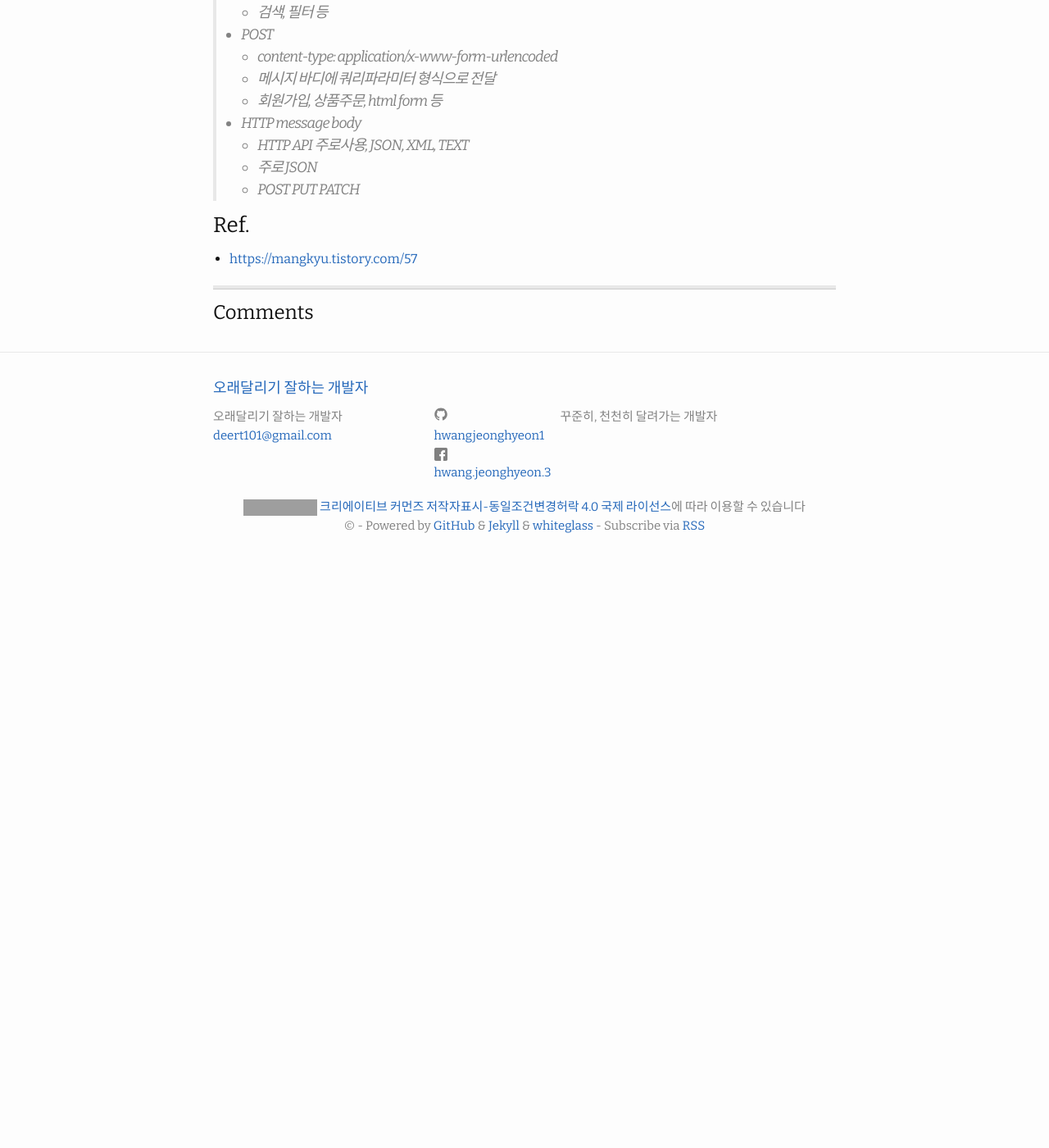
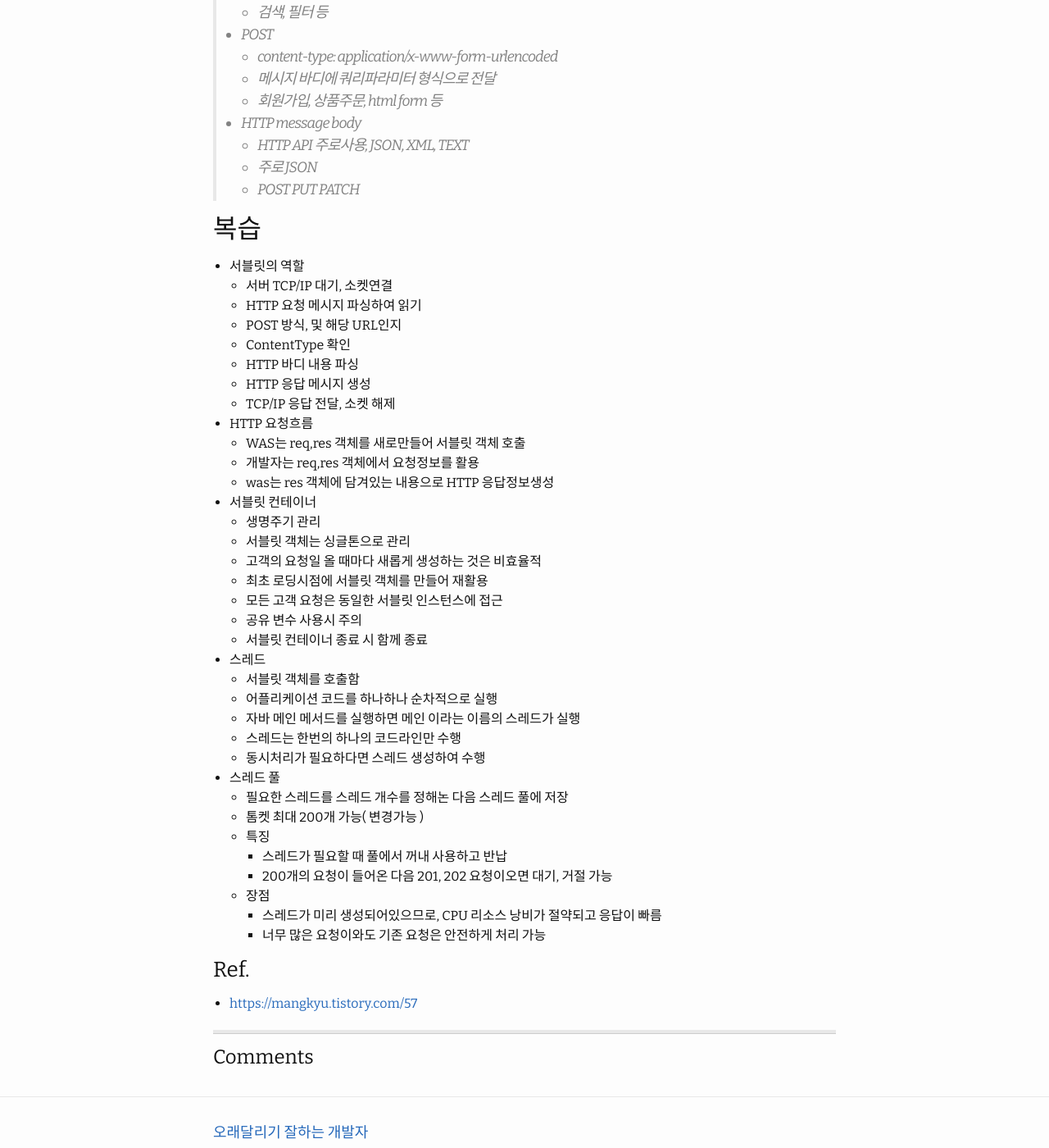
Before and after one commit to HWANGJEONGHYEON1/HWANGJEONGHYEON1.github.io, a Jekyll site: the page built from _posts/2021-05-06-Spring-Servlet.md, in a window 1280 px wide and 1400 px high, scrolled down 585 px. Shown: the whole window at 82% size. Built offline with Jekyll 4.4.1, drawn with Linux system fonts in a browser that asks for light colours; comment, search, counter and statistics services are not loaded; before the commit the page ends 1267 px from its top, so only the background shows below that; grey boxes are pictures that could not be loaded.

Commit message:
[docs] spring 복습

```diff
--- a/_posts/2021-05-06-Spring-Servlet.md
+++ b/_posts/2021-05-06-Spring-Servlet.md
@@ -31,6 +31,46 @@ tags: [spring, http]
     - 주로 JSON
     - POST PUT PATCH
 
+## 복습
+- 서블릿의 역할
+    - 서버 TCP/IP 대기, 소켓연결
+    - HTTP 요청 메시지 파싱하여 읽기
+    - POST 방식, 및 해당 URL인지
+    - ContentType 확인
+    - HTTP 바디 내용 파싱
+    - HTTP 응답 메시지 생성
+    - TCP/IP 응답 전달, 소켓 해제
+- HTTP 요청흐름
+    - WAS는 req,res 객체를 새로만들어 서블릿 객체 호출
+    - 개발자는 req,res 객체에서 요청정보를 활용
+    - was는 res 객체에 담겨있는 내용으로 HTTP 응답정보생성
+
+- 서블릿 컨테이너
+    - 생명주기 관리
+    - 서블릿 객체는 싱글톤으로 관리
+    - 고객의 요청일 올 때마다 새롭게 생성하는 것은 비효율적
+    - 최초 로딩시점에 서블릿 객체를 만들어 재활용
+    - 모든 고객 요청은 동일한 서블릿 인스턴스에 접근
+    - 공유 변수 사용시 주의
+    - 서블릿 컨테이너 종료 시 함께 종료
+
+- 스레드
+    - 서블릿 객체를 호출함
+    - 어플리케이션 코드를 하나하나 순차적으로 실행
+    - 자바 메인 메서드를 실행하면 메인 이라는 이름의 스레드가 실행
+    - 스레드는 한번의 하나의 코드라인만 수행
+    - 동시처리가 필요하다면 스레드 생성하여 수행
+
+- 스레드 풀
+    - 필요한 스레드를 스레드 개수를 정해논 다음 스레드 풀에 저장
+    - 톰켓 최대 200개 가능( 변경가능 )
+    - 특징
+        - 스레드가 필요할 때 풀에서 꺼내 사용하고 반납
+        - 200개의 요청이 들어온 다음 201, 202 요청이오면 대기, 거절 가능
+    - 장점
+        - 스레드가 미리 생성되어있으므로, CPU 리소스 낭비가 절약되고 응답이 빠름
+        - 너무 많은 요청이와도 기존 요청은 안전하게 처리 가능
+
 
 
 
```
Also changed, not shown: _posts/2021-08-26-스프링 RxJava-7.md (+0 -1 lines).
